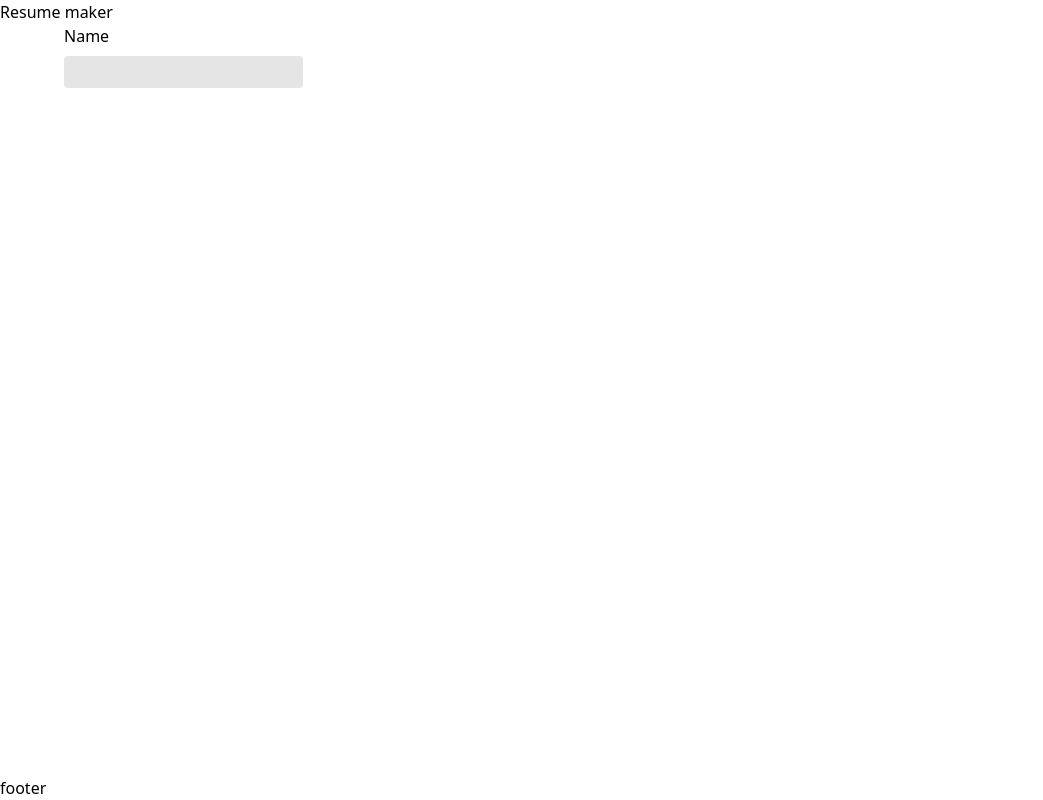
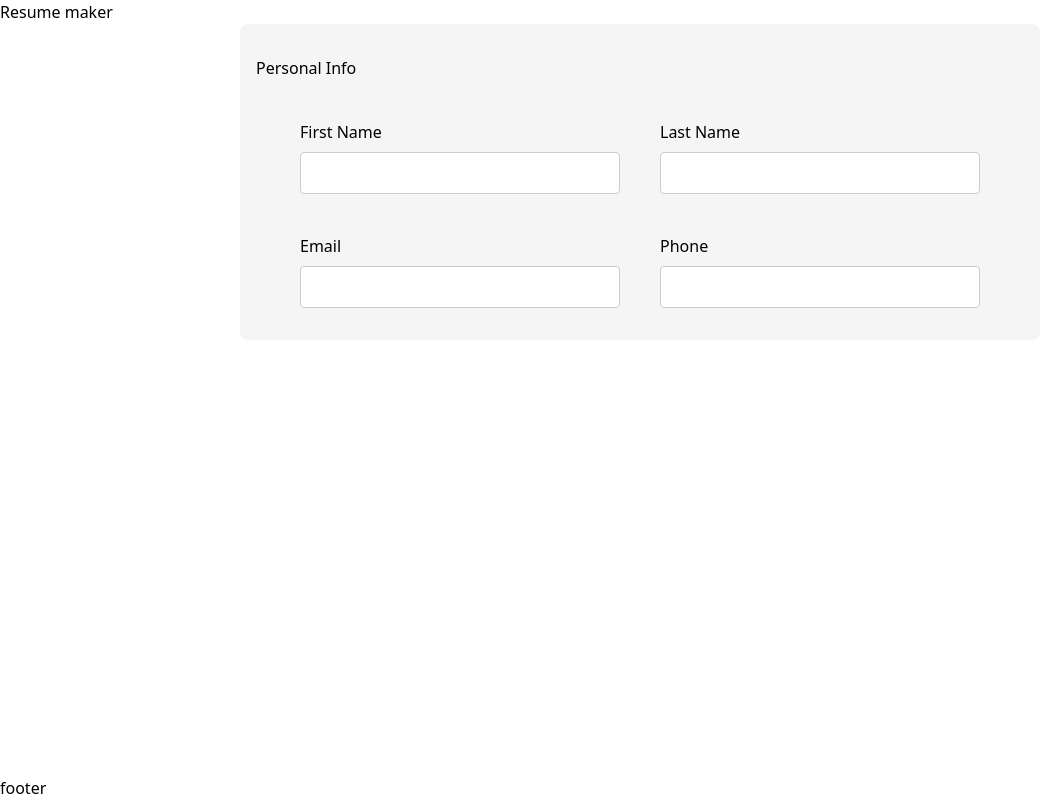
Before and after one commit to pnbakken/resume-maker, a Next.js app: page /resume in a window 1280 px wide. Shown: the whole page, without its empty margins (0-1043 px from the left). Built offline with nearby package versions, Linux system fonts and the light colour scheme.

Commit message:
add personal inputs, some form styles

```diff
--- a/app/resume/page.tsx
+++ b/app/resume/page.tsx
@@ -2,7 +2,7 @@ import ResumeBuilder from "@/components/forms/resume-builder";
 
 const Resume = () => {
   return (
-    <main>
+    <main className="full-width flex-c align-center">
       <ResumeBuilder />
     </main>
   );
--- a/components/forms/resume-builder/index.style.module.scss
+++ b/components/forms/resume-builder/index.style.module.scss
@@ -1,7 +1,4 @@
 .resumeBuilder {
-    input {
-        background: rgb(0, 0, 0, 0.1);
-        border-radius: 0.25rem;
-        padding: 4px;
-    }
+    background-color: #f5f5f5;
+    padding: 2rem 1rem;
 }
--- a/components/forms/resume-builder/index.tsx
+++ b/components/forms/resume-builder/index.tsx
@@ -7,7 +7,7 @@ const ResumeBuilder = () => {
   return (
     <form
       id="resume-builder"
-      className={`${style.resumeBuilder} large-component-width top-level-indent`}
+      className={`${style.resumeBuilder} xl-component-width full-width radius-md flex-c gap-md`}
     >
       <div>
         <PersonalInfo />
--- a/components/forms/resume-builder/personal-info/index.tsx
+++ b/components/forms/resume-builder/personal-info/index.tsx
@@ -3,10 +3,27 @@ import style from "./index.style.module.scss";
 
 const PersonalInfo = () => {
   return (
-    <fieldset className={`${style.personalInfo}`}>
-      <div className={style.formGroup}>
-        <label htmlFor="name">Name</label>
-        <input type="text" id="name" name="name" />
+    <fieldset className={`${style.personalInfo} flex-c gap-md`}>
+      <h2>Personal Info</h2>
+      <div className="flex-r wrap justify-center gap-md">
+        <div className={style.formGroup}>
+          <label htmlFor="first-name">First Name</label>
+          <input type="text" id="first-name" name="first-name" />
+        </div>
+        <div className={style.formGroup}>
+          <label htmlFor="last-name">Last Name</label>
+          <input type="text" id="last-name" name="last-name" />
+        </div>
+      </div>
+      <div className="flex-r wrap justify-center gap-md">
+        <div className={style.formGroup}>
+          <label htmlFor="email">Email</label>
+          <input type="email" id="email" name="email" />
+        </div>
+        <div className={style.formGroup}>
+          <label htmlFor="phone">Phone</label>
+          <input type="tel" id="phone" name="phone" />
+        </div>
       </div>
     </fieldset>
   );
--- a/styles/partials/form-styles/_form-styles.scss
+++ b/styles/partials/form-styles/_form-styles.scss
@@ -1,6 +1,28 @@
 .formGroup {
     display: flex;
     flex-direction: column;
-    width: fit-content;
     gap: 8px;
+    min-width: 20rem;
+
+    @media(max-width: 768px) {
+        min-width: 100%;
+    }
+
+    label {
+        font-weight: 500;
+    }
+
+    input {
+        width: 100%;
+        padding: 8px 4px;
+        border-radius: 4px;
+        border: 1px solid #ccc;
+        outline: none;
+        transition: all 0.3s ease-in-out;
+
+        &:focus {
+            border: 1px solid #000;
+            background: #fdfdfd;
+        }
+    }
 }
```
